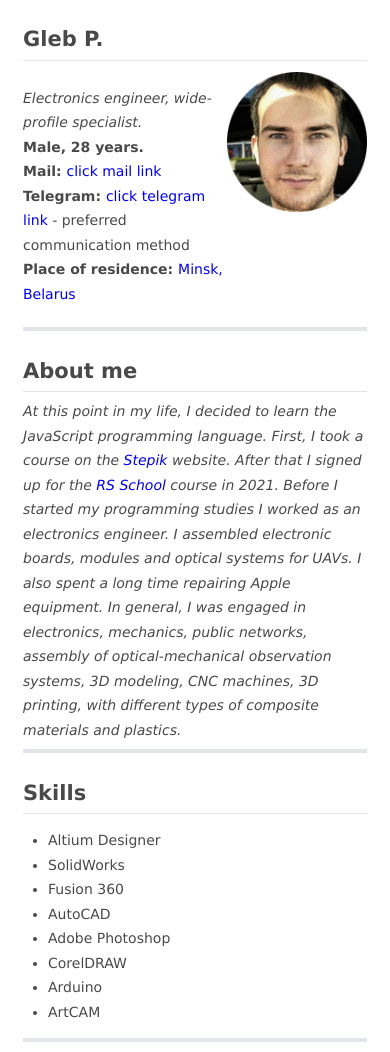
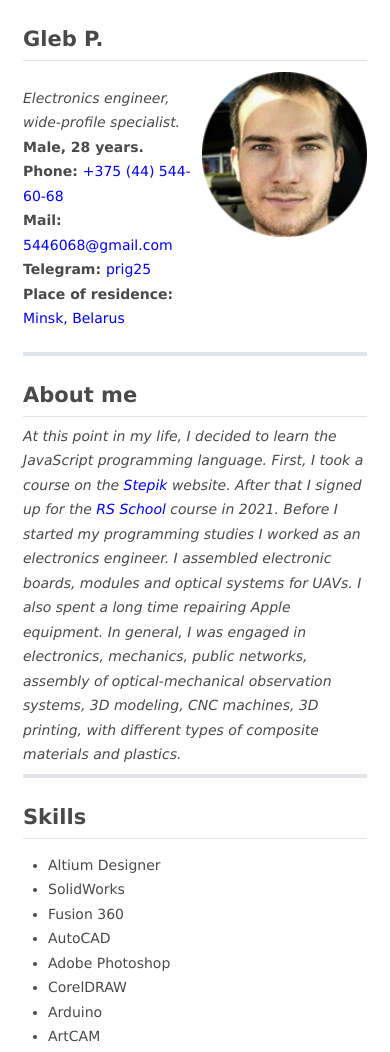
Before and after one commit to prig25/rsschool-cv, a plain HTML site: page index.html in a window 390 px wide. Shown: the top 1052 px of the page. Drawn offline with Linux system fonts and the light colour scheme.

Commit message:
feat: add phone

```diff
--- a/index.html
+++ b/index.html
@@ -16,11 +16,12 @@
             <ul class="list">
                 <li><i>Electronics engineer, wide-profile specialist.</i></li>
                 <li><b>Male, 28 years.</b></li>
-                <li><b>Mail: </b><a href="mailto:5446068@gmail.com?subject=rsschool-cv-html">click mail link</a></li>
-                <li><b>Telegram: </b><a href="https://teleg.run/prig25">click telegram link</a> - preferred communication method</li>
+                <li><b>Phone: </b><a href="tel: +375445446068">+375 (44) 544-60-68</a></li>
+                <li><b>Mail: </b><a href="mailto:5446068@gmail.com?subject=rsschool-cv-html">5446068@gmail.com</a></li>
+                <li><b>Telegram: </b><a href="https://teleg.run/prig25">prig25</a></li>
                 <li><b>Place of residence: </b><a href="https://goo.gl/maps/gXur6U5dDNETK4RJ7">Minsk, Belarus</a></li>
             </ul>
-            <img src="cv_image.png" width="140" height="140" alt="There should be a photo here...">
+            <img src="cv_image.png" width="165" height="165" alt="There should be a photo here...">
         </div>
         </div>
     </header>
```
